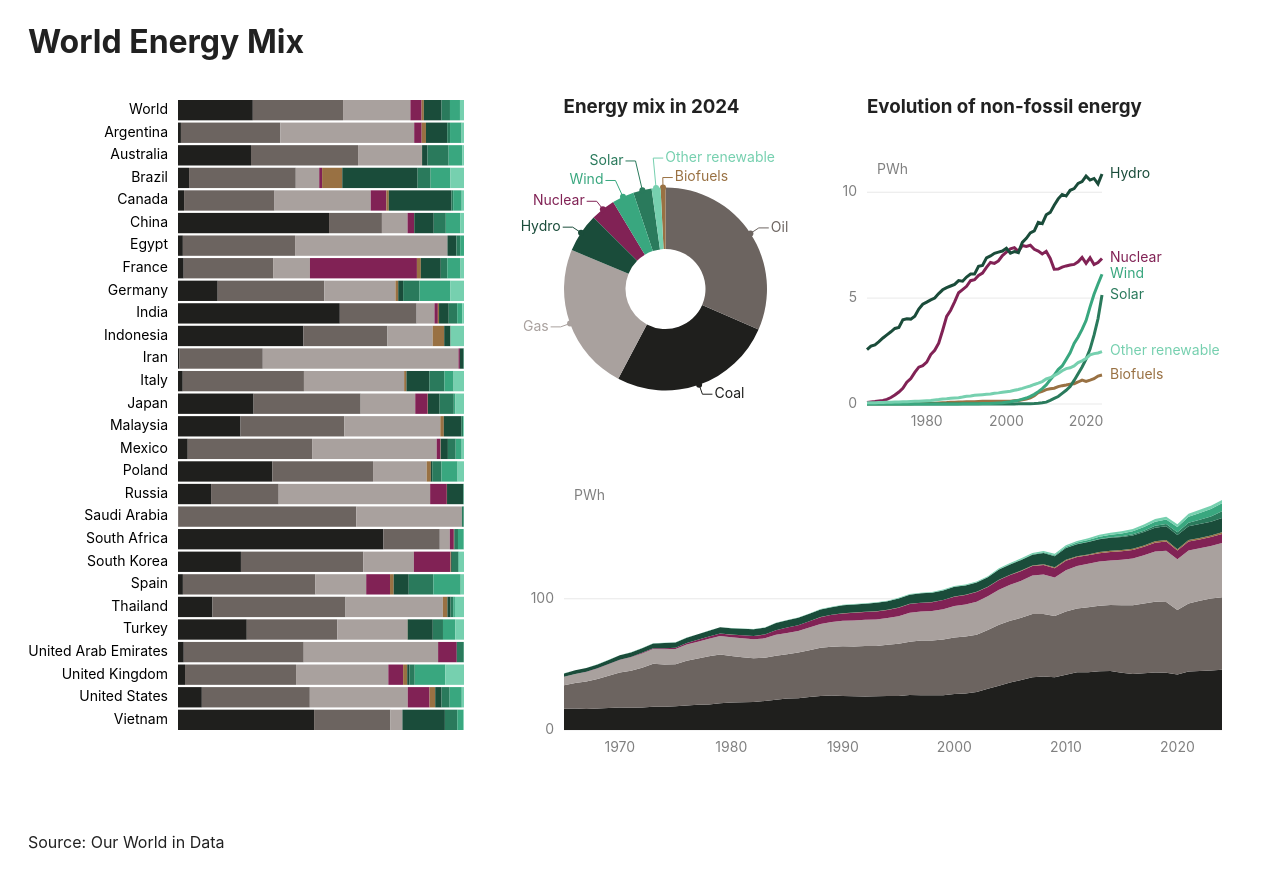
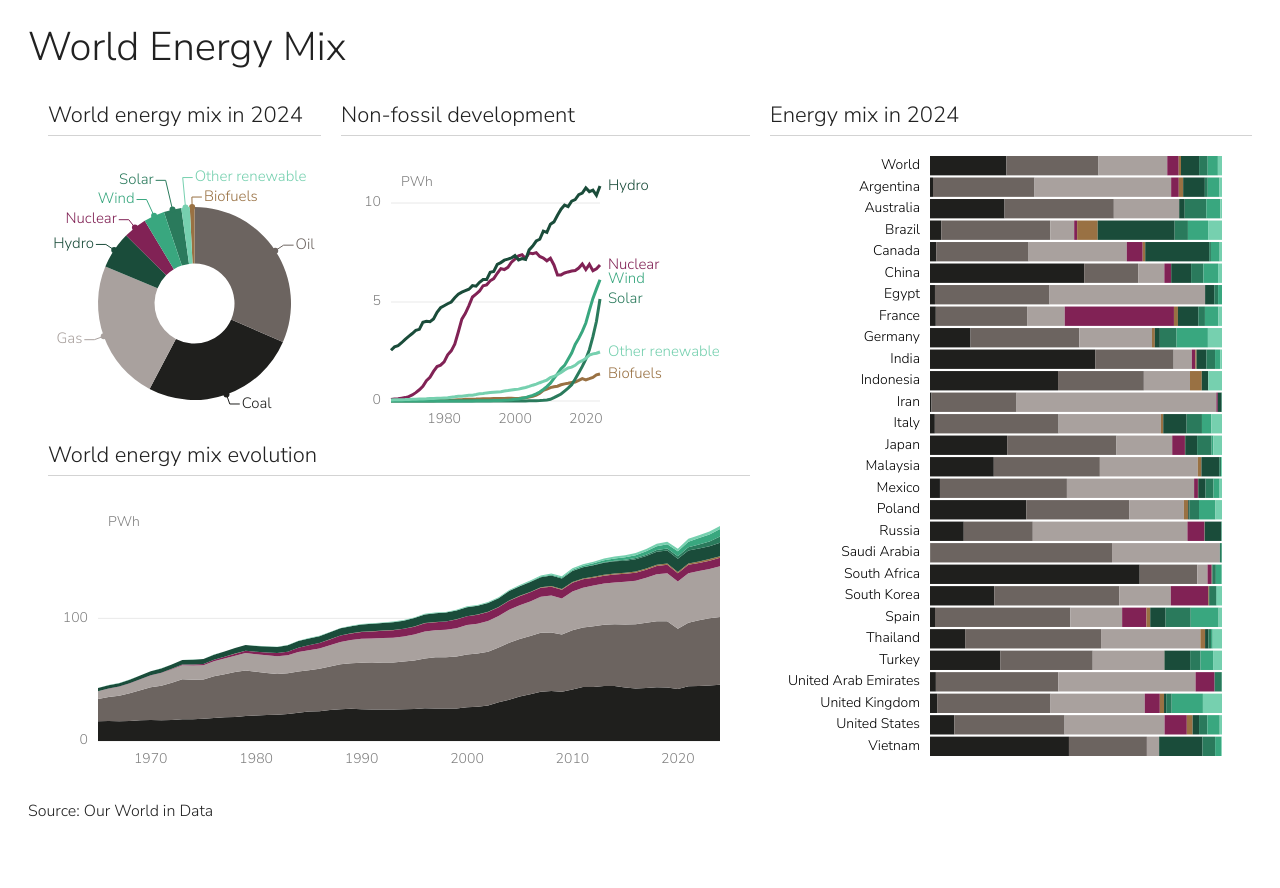
Before and after one commit to msaintlu/dashboard, a React (Vite) app: page / in a window 1280 px wide. Shown: the top 888 px of the page. Built offline with nearby package versions, Linux system fonts and the light colour scheme.

Commit message:
Custom font + layout

```diff
--- a/package.json
+++ b/package.json
@@ -21,7 +21,7 @@
     "@vitejs/plugin-react": "^2.2.0",
     "autoprefixer": "^10.5.0",
     "gh-pages": "^6.3.0",
-    "postcss": "^8.5.12",
+    "postcss": "^8.5.14",
     "tailwindcss": "^4.2.4",
     "vite": "^3.2.3"
   }
--- a/src/App.jsx
+++ b/src/App.jsx
@@ -4,7 +4,7 @@ import { ResponsiveStackedAreaGraph } from "./vizcomponents/StackedAreaGraph";
 import { ResponsivePercentStackedBarchart } from "./vizcomponents/PercentStackedBarchart";
 import { ResponsiveDonut } from "./vizcomponents/Donut";
 
-const MARGIN = { top: 50, right: 50, bottom: 70, left: 50 };
+const MARGIN = { top: 50, right: 30, bottom: 70, left: 50 };
 
 const colors = {
   coal: "#1F1F1D", // Carbon Black
@@ -47,45 +47,57 @@ const worldData = dataPWh.filter(d => d.country === "World");
 const data2024 = data.filter(d => d.year === 2024);
 const worldData2024 = worldData.filter(d => d.year === 2024)[0]; // [0] bc only one line
 
+// Layout stuff
+
+const sep = (
+  <div
+    style={{
+      height: 1,
+      backgroundColor: "lightgrey",
+    }}
+  />
+);
+
+const containerMargin = {marginLeft:20, marginTop: 10, marginBottom:0, marginRight:0}
+
 function App() {
 
   return (
     <>
-      <div style={{ height: 70, marginLeft: 20, marginTop: 30 }}>
-        <h1>World Energy Mix</h1>
+      {/* Title */}
+      <div
+        style={{
+          height: 70,
+          marginLeft: 20,
+          marginTop: 20,
+          marginRight: 20,
+          marginBottom: 0,
+        }}
+      >
+        <p className="panel-title" style={{ fontSize: 40 }}>
+          World Energy Mix
+        </p>
       </div>
 
       <div className="main-container">
-        {/* Colonne de gauche (33%) */}
+        {/* Colonne de gauche (66%) */}
         <div className="left-column">
-          <ResponsivePercentStackedBarchart
-            data={data2024}
-            columns={energyTypes}
-            colors={colors}
-            MARGIN={{ top: 0, right: 50, bottom: 70, left: 170 }}
-          />
-        </div>
-
-        {/* Colonne de droite (66%) */}
-        <div className="right-column">
           {/* Ligne du haut (50% de la hauteur) */}
           <div className="top-row">
-            <div className="top-left">
-              <h3 style={{ marginTop: -5, marginBottom: 5, marginLeft: 50 }}>
-                Energy mix in 2024
-              </h3>
+            <div className="top-left" style={containerMargin}>
+              <p className="panel-title">World energy mix in 2024</p>
+              {sep}
               <ResponsiveDonut
                 data={worldData2024}
                 columns={energyTypes}
                 colors={colors}
-                MARGIN={MARGIN}
+                MARGIN={{ top: 70, right: 30, bottom: 70, left: 50 }}
                 labels={energyLabels}
               />
             </div>
-            <div className="top-right">
-              <h3 style={{ marginTop: -5, marginBottom: 5, marginLeft: 50 }}>
-                Evolution of non-fossil energy
-              </h3>
+            <div className="top-right" style={containerMargin}>
+              <p className="panel-title">Non-fossil development</p>
+              {sep}
               <ResponsiveLineChart
                 data={worldData}
                 columns={nonFossilEnergyTypes}
@@ -97,7 +109,9 @@ function App() {
           </div>
 
           {/* Ligne du bas (50% de la hauteur) */}
-          <div className="bottom-row">
+          <div className="bottom-row" style={containerMargin}>
+            <p className="panel-title">World energy mix evolution</p>
+            {sep}
             <ResponsiveStackedAreaGraph
               data={worldData}
               columns={energyTypes}
@@ -105,6 +119,17 @@ function App() {
               MARGIN={MARGIN}
             />
           </div>
+        </div>
+        {/* Colonne de droite (33%) */}
+        <div className="right-column" style={containerMargin}>
+          <p className="panel-title">Energy mix in 2024</p>
+          {sep}
+          <ResponsivePercentStackedBarchart
+            data={data2024}
+            columns={energyTypes}
+            colors={colors}
+            MARGIN={{ top: 20, right: 30, bottom: 60, left: 160 }}
+          />
         </div>
       </div>
       <div style={{ height: 70, marginLeft: 20, marginTop: 30 }}>
--- a/src/index.css
+++ b/src/index.css
@@ -1,35 +1,38 @@
-
+@import url('https://fonts.googleapis.com/css2?family=Nunito+Sans:ital,opsz,wght@0,6..12,200..1000;1,6..12,200..1000&display=swap');
 @tailwind base;
 @tailwind components;
 @tailwind utilities;
 
 @layer base {
-  :root {
-    font-family: theme('fontFamily.sans');
-    font-size: 16px;
-    line-height: 24px;
-    font-weight: 400;
+  html, body {
+    font-family: 'Nunito Sans', sans-serif;
+    font-weight: 350; /* Appliqué à tout le document */
     color: rgba(0, 0, 0, 0.87);
-    font-synthesis: none;
-    text-rendering: optimizeLegibility;
-    -webkit-font-smoothing: antialiased;
-    -moz-osx-font-smoothing: grayscale;
-    -webkit-text-size-adjust: 100%;
+    font-variation-settings: "wdth" 100, "YTLC" 500;
   }
 }
+
+.panel-title{
+  font-size: 22px;
+  margin-top: 0px;
+  margin-bottom: 5px;
+}
+
 
 /* Layout par défaut (écran large) */
 .main-container {
   display: flex;
-  height: 700px;
+  height: 680px;
+  margin-left: 20px;
+  margin-right: 20px;
 }
 
-.left-column {
+.right-column {
   width: 40%;
   height: 100%;
 }
 
-.right-column {
+.left-column {
   width: 60%;
   height: 100%;
   display: flex;
@@ -56,7 +59,7 @@
 }
 
 /* Layout pour écran étroit (< 900px) */
-@media (max-width: 900px) {
+@media (max-width: 1150px) {
   .main-container {
     flex-direction: column;
     height: auto; /* Hauteur automatique pour éviter les superpositions */
--- a/src/vizcomponents/Donut.jsx
+++ b/src/vizcomponents/Donut.jsx
@@ -103,7 +103,7 @@ const Donut = ({ width, height, data, columns, colors, MARGIN, labels }) => {
           y={inflexionPoint[1]}
           textAnchor={textAnchor}
           dominantBaseline="middle"
-          fontSize={14}
+          fontSize={15}
           fill={colors[p.data]}
         >
           {label}
--- a/src/vizcomponents/linechart.jsx
+++ b/src/vizcomponents/linechart.jsx
@@ -20,7 +20,7 @@ export const ResponsiveLineChart = (props) => {
 
 const LineChart = ({ width, height, data, columns, colors, MARGIN, labels }) => {
 
-  const marginRight = labels ? 170 : MARGIN.right;
+  const marginRight = labels ? 150 : MARGIN.right;
 
   const boundsWidth = width - MARGIN.left - marginRight;
   const boundsHeight = height - MARGIN.top - MARGIN.bottom;
@@ -55,7 +55,7 @@ const LineChart = ({ width, height, data, columns, colors, MARGIN, labels }) =>
           <g transform={`translate(${boundsWidth + 8}, ${yScale(labelY)})`}>
             <text
               style={{
-                fontSize: "14px",
+                fontSize: "15px",
                 textAnchor: "start",
                 dominantBaseline: "middle",
                 fill: colors[col],
--- a/tailwind.config.cjs
+++ b/tailwind.config.cjs
@@ -1,10 +1,15 @@
-module.exports = {
+/** @type {import('tailwindcss').Config} */
+export default {
   content: [
     "./index.html",
-    "./src/**/*.{js,ts,jsx,tsx}", // Inclut tous les fichiers dans src/
+    "./src/**/*.{js,ts,jsx,tsx}",
   ],
   theme: {
-      extend: {},
+    extend: {
+      fontFamily: {
+        sans: ['Nunito Sans', 'sans-serif'],
+      },
+    },
   },
   plugins: [],
-};
+}
```
Also changed, not shown: 1 other file (tests, documents, lock files or other folders).
